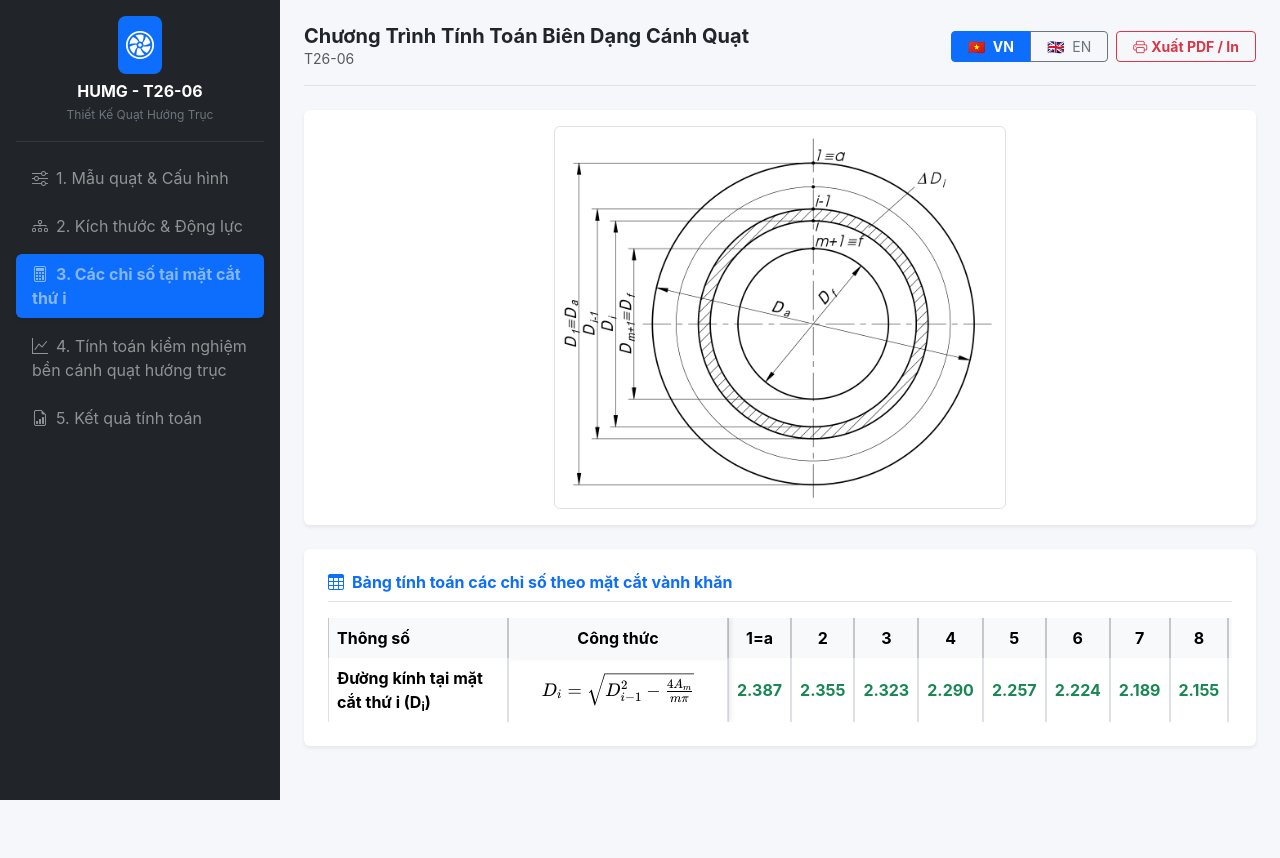
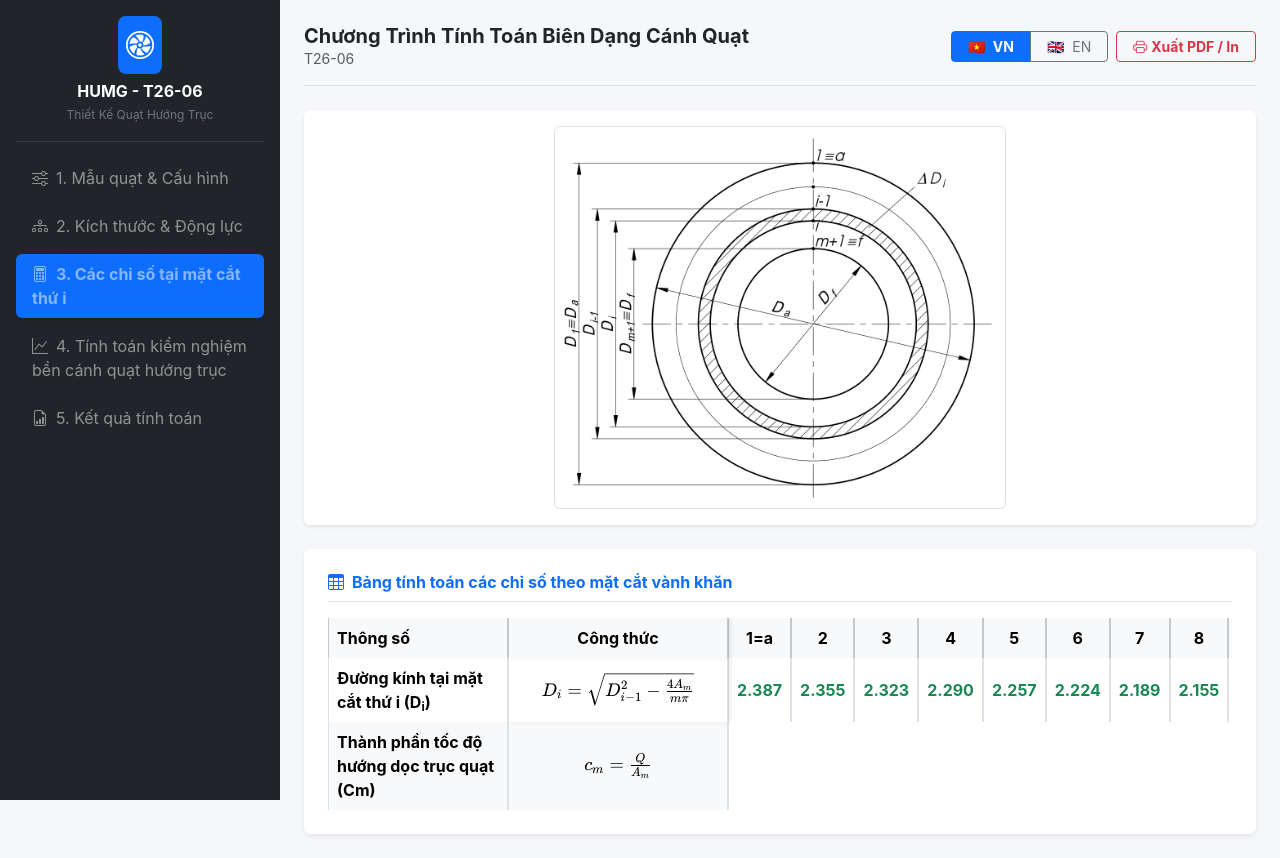
Before and after one commit to phamquanghien/BladeSpecsCalc, a React (Vite) app: page / in a window 1280 px wide. Both pictures are taken after a click on the button "3. Các chỉ số tại mặt cắt thứ i". Before the commit the page ends 800 px from the top, so only its background shows below. Built offline with nearby package versions, Linux system fonts and the light colour scheme.

Commit message:
Step3_Cm

```diff
--- a/public/locales/en/translation.json
+++ b/public/locales/en/translation.json
@@ -76,8 +76,7 @@
     "title": "Parameter Calculation Table by Annular Section",
     "column1Title": "Parameter",
     "column2Title": "Formula",
-    "row1": {
-      "title": "Diameter at the i-th Section (D<sub>i</sub>)"
-    }
+    "diFormula": "Diameter at the i-th Section (D<sub>i</sub>)",
+    "cmFormula": "Meridional velocity component of the fan (C<sub>m</sub>)"
   }
 }
--- a/public/locales/vi/translation.json
+++ b/public/locales/vi/translation.json
@@ -76,8 +76,7 @@
     "title": "Bảng tính toán các chỉ số theo mặt cắt vành khăn",
     "column1Title": "Thông số",
     "column2Title": "Công thức",
-    "row1": {
-      "title": "Đường kính tại mặt cắt thứ i (D<sub>i</sub>)"
-    }
+    "diFormula": "Đường kính tại mặt cắt thứ i (D<sub>i</sub>)",
+    "cmFormula": "Thành phần tốc độ hướng dọc trục quạt (C<span>m</span>)"
   }
 }
--- a/src/components/steps/step3/Step3Table.tsx
+++ b/src/components/steps/step3/Step3Table.tsx
@@ -17,7 +17,7 @@ export const Step3Table: React.FC = () => {
         return null;
     }
 
-    const { sections } = step3Output;
+    const { cm, sections } = step3Output;
 
     return (
         <div className="card border-0 shadow-sm p-4 mt-4 bg-white">
@@ -28,7 +28,7 @@ export const Step3Table: React.FC = () => {
 
             {/* BẢNG DẠNG NGANG GIỐNG HỆT NHƯ TRONG ẢNH MẪU */}
             <div className="step3-table-wrapper">
-                <table className="table table-bordered align-middle text-center mb-0 step3-table">
+                <table className="table table-hover table-bordered align-middle text-center mb-0 step3-table">
                     <thead className="table-light">
                         <tr>
                             <th className="sticky-column sticky-column-1 fw-bold text-start">
@@ -53,7 +53,7 @@ export const Step3Table: React.FC = () => {
                             <td className="sticky-column sticky-column-1 fw-bold text-start">
                                 <span
                                     dangerouslySetInnerHTML={{
-                                        __html: t('step3.row1.title'),
+                                        __html: t('step3.diFormula'),
                                     }}
                                 />
                             </td>
@@ -73,6 +73,29 @@ export const Step3Table: React.FC = () => {
                                 </td>
                             ))}
                         </tr>
+                        {/* Hàng 2: Thành phần tốc độ cm (Dùng colSpan gộp chung 1 ô) */}
+                        <tr>
+                            <td className="fw-bold text-start bg-light">
+                                <span
+                                    dangerouslySetInnerHTML={{
+                                        __html: t('step3.cmFormula'),
+                                    }}
+                                />
+                            </td>
+                            <td className="bg-light">
+                                <MathFormula
+                                    fontSize="0.95rem"
+                                    formula={`c_m = \\frac{Q}{A_m}`}
+                                />
+                            </td>
+                            {/* 🟢 Gộp tất cả các cột mặt cắt làm một */}
+                            <td
+                                colSpan={sections.length}
+                                className="fw-bold text-success text-center"
+                            >
+                                {formatNumber(cm, decimalPlaces)}
+                            </td>
+                        </tr>
                     </tbody>
                 </table>
             </div>
--- a/src/math/step3.ts
+++ b/src/math/step3.ts
@@ -8,6 +8,7 @@ export interface RingSectionData {
 }
 
 export interface Step3Output {
+  cm: number;
   sections: RingSectionData[];
 }
 
@@ -16,13 +17,17 @@ export const calculateStep3 = (
   step2Output: Step2Output
 ): Step3Output => {
   const m = step1Input.bladeRingCount || 4; // Số vành khăn (m) từ Step 1
+  const Q = step1Input.airflow;
   const { da, am } = step2Output;          // Da và Am từ Step 2
 
   const sections: RingSectionData[] = [];
 
   if (m <= 0 || am <= 0 || da <= 0) {
-    return { sections: [] };
+    return { cm: 0, sections: [] };
   }
+
+  // 1. Tính cm = Q / Am (Dùng chung cho tất cả mặt cắt)
+  const cm = am > 0 ? Q / am : 0;
 
   // Lượng trừ cố định: (4 * Am) / (m * pi)
   const deltaD = (4 * am) / (m * Math.PI);
@@ -44,5 +49,5 @@ export const calculateStep3 = (
     currentD = nextDSquared > 0 ? Math.sqrt(nextDSquared) : 0;
   }
 
-  return { sections };
+  return { cm, sections };
 };
```
